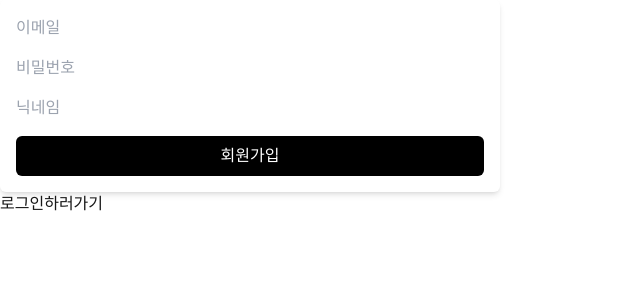
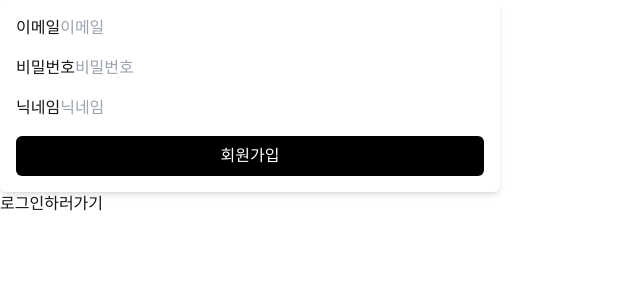
Before and after one commit to PomegranateBlue/dont_worry, a Next.js app: page /signup in a window 1280 px wide. Shown: the top 300 px of the page, without its empty margins (0-640 px from the left). Built offline with nearby package versions, Linux system fonts and the light colour scheme.

Commit message:
✨ feat  / 회원가입

```diff
--- a/src/app/(auth)/action.ts
+++ b/src/app/(auth)/action.ts
@@ -4,16 +4,15 @@ import { revalidatePath } from 'next/cache';
 import { redirect } from 'next/navigation';
 
 import { createClient } from '@/app/utils/supabase/server';
-import { error } from 'console';
 
-interface LoginFormState {
+interface ErrorFormState {
   error: string | null;
 }
 
 export async function login(
-  prevState: LoginFormState,
+  prevState: ErrorFormState,
   formData: FormData
-): Promise<LoginFormState> {
+): Promise<ErrorFormState> {
   const supabase = await createClient();
 
   // type-casting here for convenience
@@ -26,7 +25,7 @@ export async function login(
   const { error } = await supabase.auth.signInWithPassword(data);
 
   if (error) {
-    return { error: '땡' };
+    return { error: '이메일 또는 미밀번호가 틀렸습니다' };
     // redirect('/error');
   }
 
@@ -34,14 +33,18 @@ export async function login(
   redirect('/');
 }
 
-export async function signup(formData: FormData) {
+export async function signup(
+  prevState: ErrorFormState,
+  formData: FormData
+): Promise<ErrorFormState> {
   const supabase = await createClient();
 
   // type-casting here for convenience
   // in practice, you should validate your inputs
   const data = {
     email: formData.get('email') as string,
-    password: formData.get('password') as string
+    password: formData.get('password') as string,
+    nickname: formData.get('nickname') as string
   };
 
   const { error } = await supabase.auth.signUp(data);
--- a/src/app/(auth)/login/page.tsx
+++ b/src/app/(auth)/login/page.tsx
@@ -2,8 +2,11 @@
 import { z } from 'zod';
 import { zodResolver } from '@hookform/resolvers/zod';
 import { login } from '../action';
-import { FieldValues, SubmitHandler, useForm } from 'react-hook-form';
+import { useForm } from 'react-hook-form';
 import { useFormState } from 'react-dom';
+import Link from 'next/link';
+
+const initialState = { error: null };
 
 const schema = z.object({
   email: z
@@ -12,11 +15,10 @@ const schema = z.object({
     .nonempty('이메일을 입력하세요'),
   password: z.string().nonempty('비밀번호를 입력하세요')
 });
-const initialState = { error: null };
+
 export default function LoginPage() {
   const {
     register,
-    handleSubmit,
     formState: { errors }
   } = useForm({
     resolver: zodResolver(schema),
@@ -29,6 +31,7 @@ export default function LoginPage() {
   const [state, formAction] = useFormState(login, initialState);
 
   return (
+    <>
       <form action={formAction}>
         <label>
           Email:
@@ -56,5 +59,7 @@ export default function LoginPage() {
         {state.error && <p>{state.error}</p>}
         <button type="submit">Log in</button>
       </form>
+      <Link href="signup">회원가입하러가기</Link>
+    </>
   );
 }
--- a/src/app/(auth)/signup/page.tsx
+++ b/src/app/(auth)/signup/page.tsx
@@ -1,24 +1,77 @@
+'use client';
+import { zodResolver } from '@hookform/resolvers/zod';
 import Link from 'next/link';
+import { useFormState } from 'react-dom';
+import { useForm } from 'react-hook-form';
+import { z } from 'zod';
+import { signup } from '../action';
+
+const initialState = { error: null };
+
+const schema = z.object({
+  email: z
+    .string()
+    .email('이메일 형식이 아닙니다.')
+    .nonempty('이메일을 입력하세요'),
+  password: z.string().nonempty('비밀번호를 입력하세요'),
+  nickname: z.string().nonempty('닉네임을 입력해주세요')
+});
 
 const SignupPage = () => {
+  const {
+    register,
+    formState: { errors }
+  } = useForm({
+    resolver: zodResolver(schema),
+    mode: 'onBlur',
+    defaultValues: {
+      email: '',
+      password: '',
+      nickname: ''
+    }
+  });
+  const [state, formAction] = useFormState(signup, initialState);
+
   return (
     <div>
-      <form className="flex flex-col gap-4 p-4 shadow-md rounded-md w-[500px]">
-        <input type="email" name="email" id="" placeholder="이메일" required />
+      <form
+        action={formAction}
+        className="flex flex-col gap-4 p-4 shadow-md rounded-md w-[500px]"
+      >
+        <label>
+          이메일
           <input
+            {...register('email')}
+            type="email"
+            name="email"
+            placeholder="이메일"
+            required
+          />
+          {errors.email && <p>{errors.email.message}</p>}
+        </label>
+        <label>
+          비밀번호
+          <input
+            {...register('password')}
             type="password"
             name="password"
-          id=""
             placeholder="비밀번호"
             required
           />
+          {errors.password && <p>{errors.password.message}</p>}
+        </label>
+        <label>
+          닉네임
           <input
+            {...register('nickname')}
             type="nickname"
             name="nickname"
             id=""
             placeholder="닉네임"
             required
           />
+          {errors.nickname && <p>{errors.nickname.message}</p>}
+        </label>
         <button type="submit" className="bg-black text-white p-2 rounded-md">
           회원가입
         </button>
```
Lines whose indentation alone changed are shown as unchanged.
